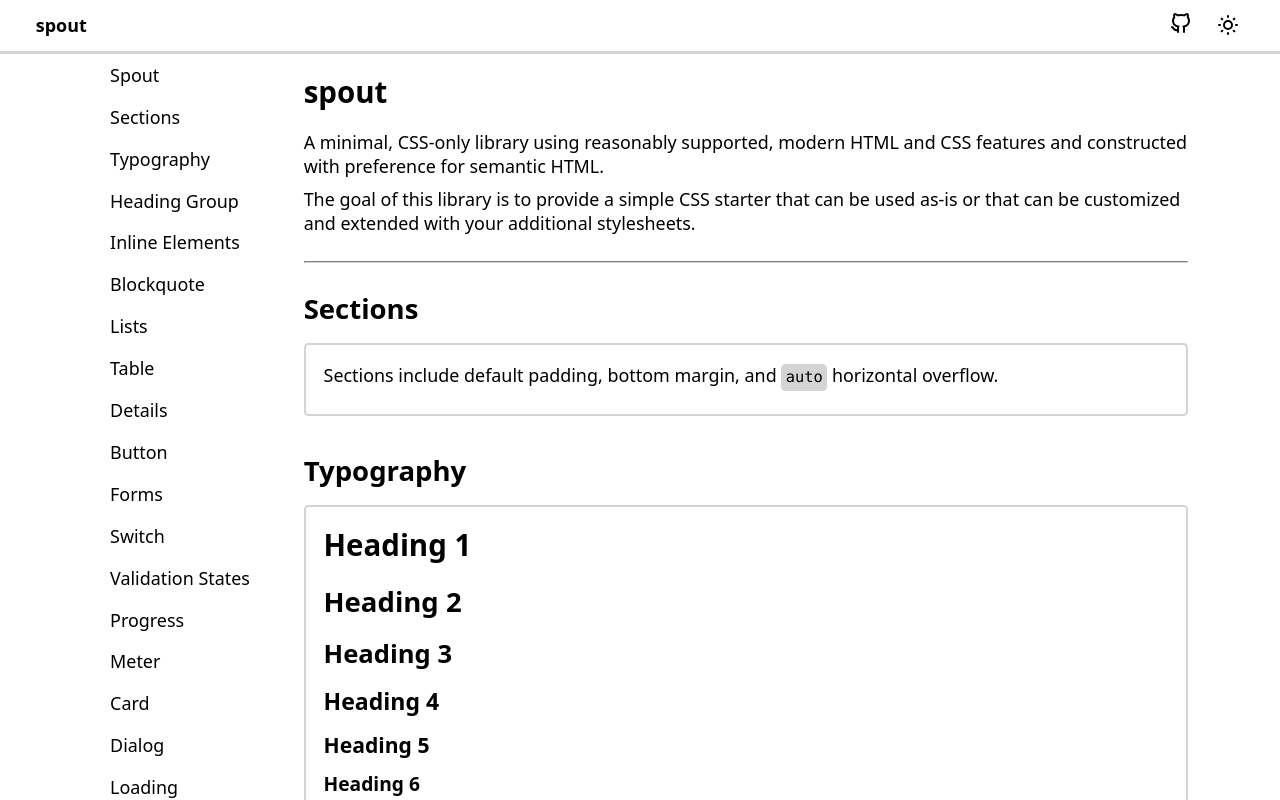
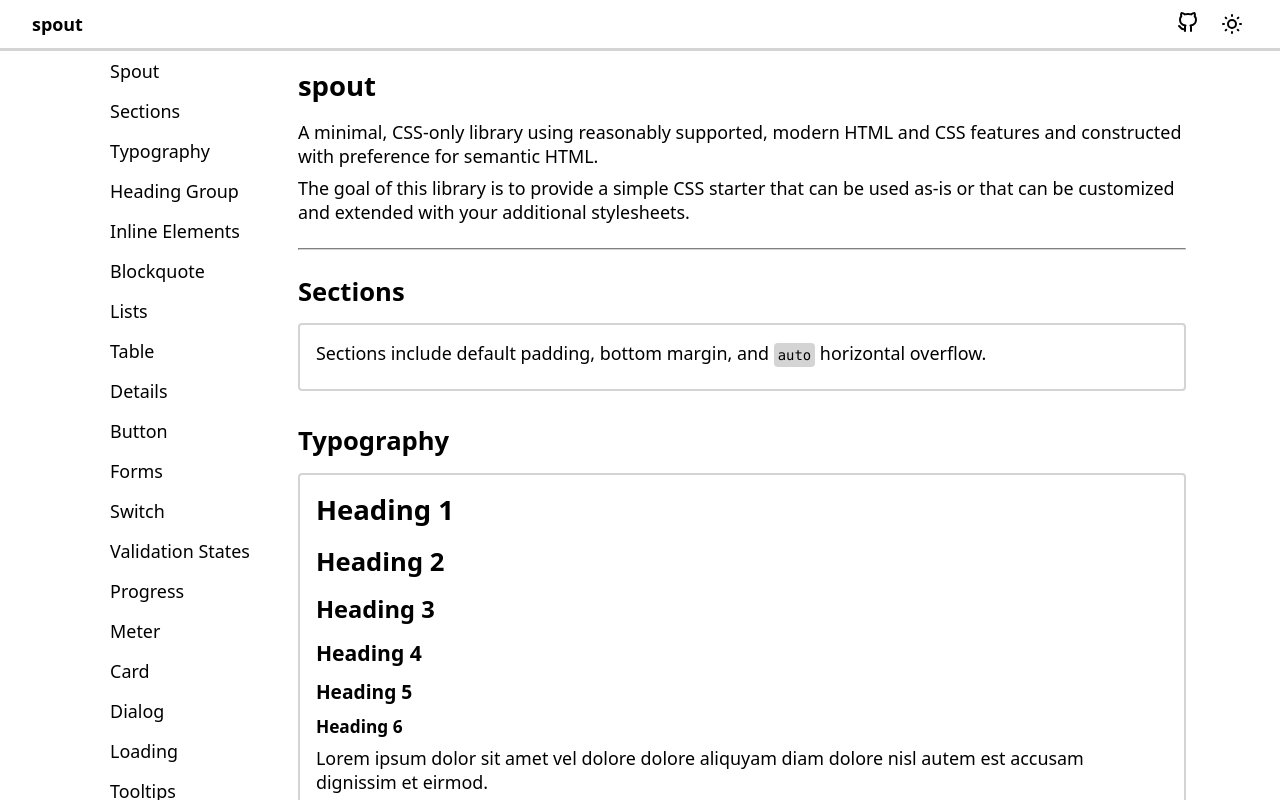
Before and after one commit to Sammy-T/spout, a Svelte app: page / in a window 1280 px wide. Built offline with nearby package versions, Linux system fonts and the light colour scheme.

Commit message:
Move base styling to body

```diff
--- a/package.json
+++ b/package.json
@@ -1,6 +1,6 @@
 {
   "name": "spout.css",
-  "version": "1.0.3",
+  "version": "1.0.4",
   "description": "A minimal, CSS-only library constructed with preference for semantic HTML.",
   "keywords": [],
   "author": "Sammy-T",
--- a/src/spout.css
+++ b/src/spout.css
@@ -22,7 +22,9 @@
   --tooltip-color: light-dark(rgb(238, 238, 238), rgb(52, 52, 52));
   --table-border: 2px solid var(--code-bg);
   --radius: 0.25rem;
+}
 
+body {
   background: var(--bg);
   color: var(--para-color);
   font-family: var(--sans);
```
